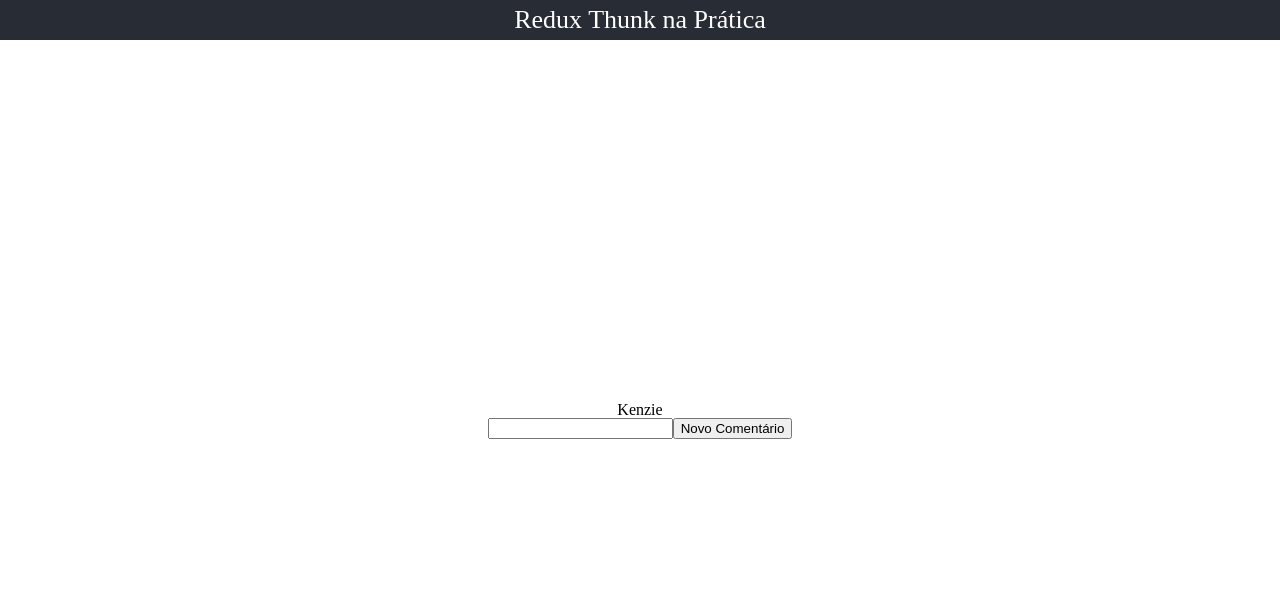
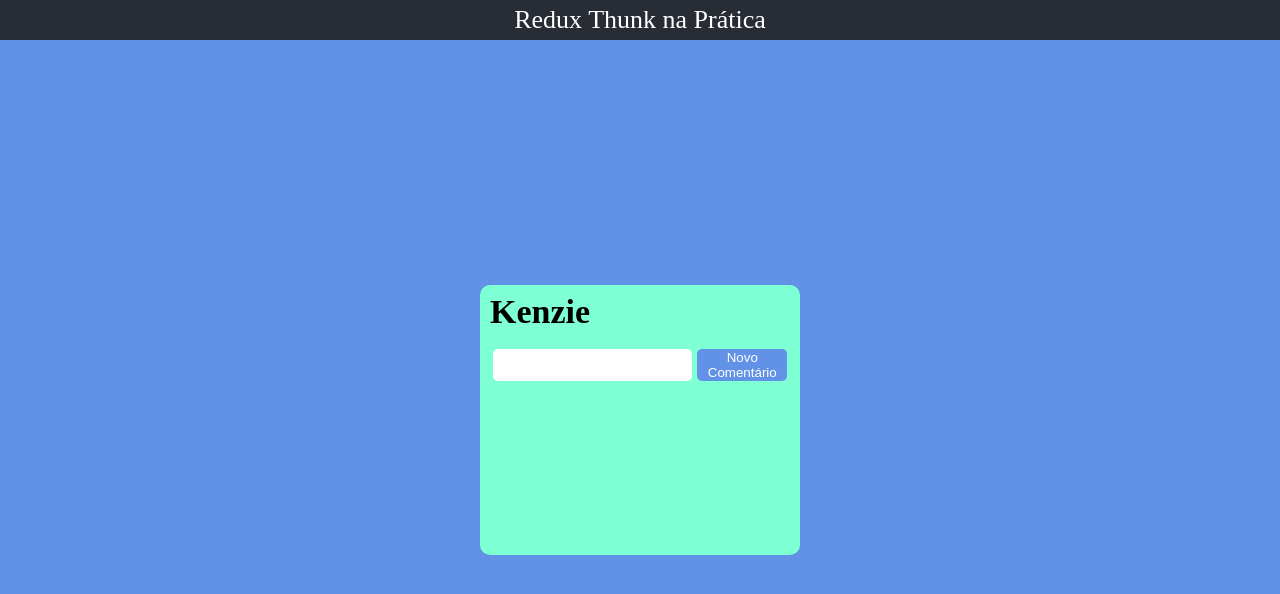
Before and after one commit to Kenzie-Academy-Brasil-Developers/react-atividade-s3-redux-thunk-na-pratica-igormgg, a React (Create React App) app: page / in a window 1280 px wide. Shown: the top 594 px of the page. Built offline with nearby package versions, Linux system fonts and the light colour scheme.

Commit message:
feat: styles done

```diff
--- a/src/App.css
+++ b/src/App.css
@@ -1,5 +1,5 @@
 .App {
-  text-align: center;
+  /* text-align: center; */
   height: 100vh;
 }
 
@@ -20,4 +20,5 @@
   flex-direction: column;
   align-items: center;
   justify-content: center;
+  background-color: #6292e6;
 }
--- a/src/Components/Display/index.js
+++ b/src/Components/Display/index.js
@@ -15,13 +15,20 @@
   };
 
   return (
-    <div className="commentsBox">
+    <div className="commentsContainer">
       <h2>{commentsObj.name}</h2>
-      {comments.map((cmt) => {
-        return <span>{cmt}</span>;
-      })}
-      <input onChange={(event) => setComment(event.target.value)} type="text" />
-      <button onClick={() => handleClick()}>Novo Comentário</button>
+      <div className="commentsBox">
+        {comments.map((cmt) => {
+          return <span>{cmt}</span>;
+        })}
+      </div>
+      <div className="inputBox">
+        <input
+          onChange={(event) => setComment(event.target.value)}
+          type="text"
+        />
+        <button onClick={() => handleClick()}>Novo Comentário</button>
+      </div>
     </div>
   );
 };
--- a/src/Components/Display/styles.css
+++ b/src/Components/Display/styles.css
@@ -1,2 +1,52 @@
+.commentsContainer {
+  width: 300px;
+  min-height: 250px;
+  background-color: aquamarine;
+  border-radius: 10px;
+  padding: 10px;
+}
+
+.commentsContainer h2 {
+  font-size: calc(10px + 3vmin);
+  font-weight: bold;
+  margin-bottom: 10px;
+}
+
 .commentsBox {
+  display: flex;
+  flex-direction: column;
+  align-items: flex-end;
 }
+
+.commentsBox span {
+  font-size: calc(10px + 2vmin);
+  background-color: #6181b8;
+  color: white;
+  margin-left: 10px;
+  margin-bottom: 3px;
+  padding: 7px;
+  border-radius: 10px;
+  border-bottom-right-radius: 0px;
+}
+
+.inputBox {
+  box-sizing: border-box;
+  display: flex;
+  justify-content: space-around;
+  margin-top: 10px;
+}
+
+.inputBox input {
+  font-size: 16px;
+  width: 65%;
+  border: none;
+  border-radius: 5px;
+}
+
+.inputBox button {
+  width: 30%;
+  border: none;
+  border-radius: 5px;
+  background-color: #6292e6;
+  color: white;
+}
```
